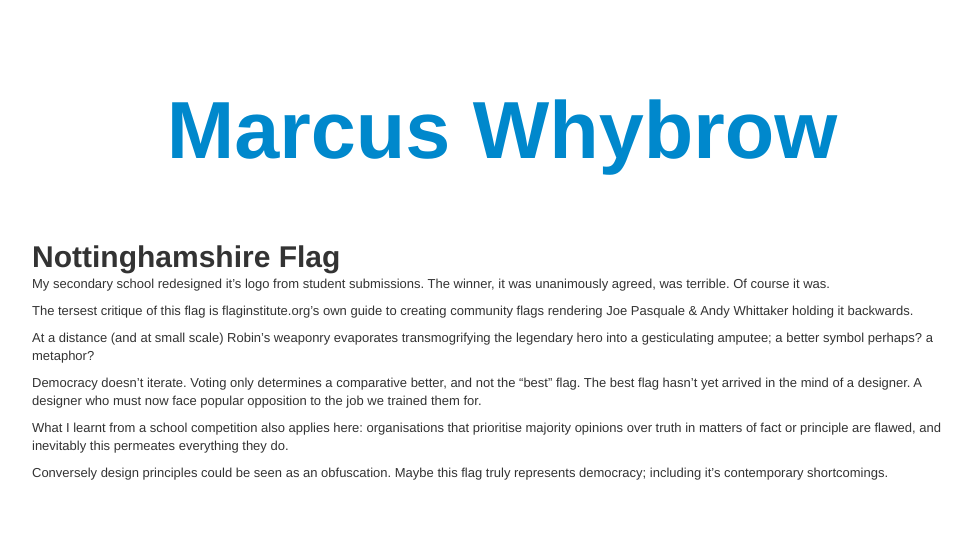
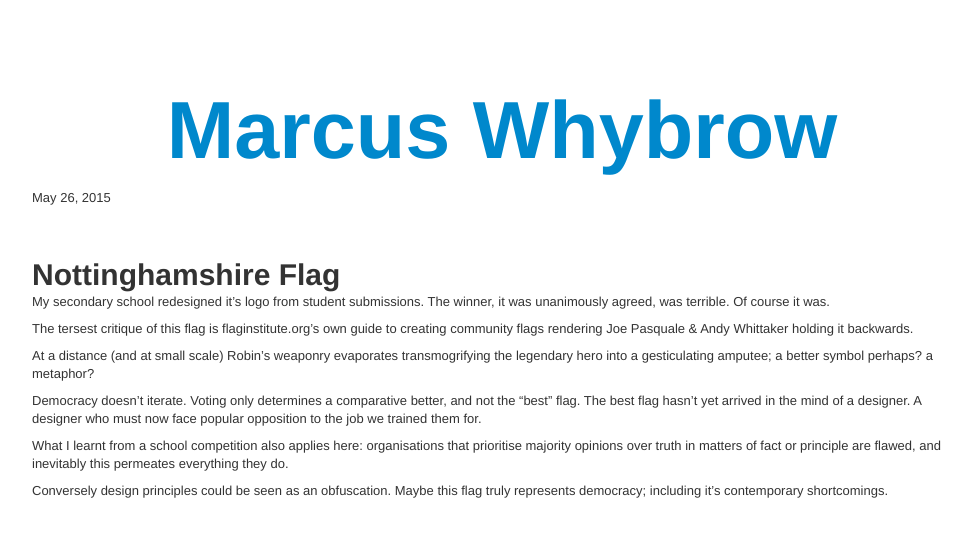
Before and after one commit to marcuswhybrow/marcuswhybrow.github.com, a Jekyll site: the page built from _posts/2015-05-26-nottinghamshire-flag.md, in a window 1280 px wide. Shown: the top 537 px of the page, without its empty margins (138-1110 px from the left). Built offline with Jekyll 4.4.1, drawn with Linux system fonts in a browser that asks for light colours.

Commit message:
Add date to post layout

```diff
--- a/_layouts/post.html
+++ b/_layouts/post.html
@@ -4,6 +4,9 @@
 ---
 <div class="masthead container">
   <h1><a href="{{ site.baseurl }}">Marcus Whybrow</a></h1>
+  <div class="links">
+  	<span>{{ page.date | date: "%B %d, %Y" }}</span>
+  </div>
 </div>
 
 <div class="container">
```
